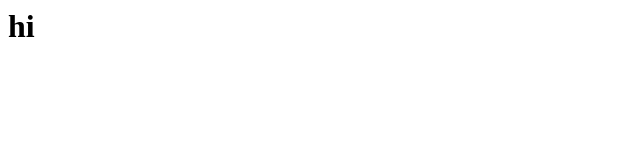
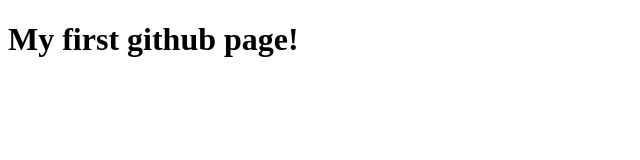
Before and after one commit to Shravan-Sharvesh/hi, a plain HTML site: page index.html in a window 1280 px wide. Shown: the whole page, without its empty margins (0-640 px from the left). Drawn offline with Linux system fonts and the light colour scheme.

Commit message:
first commit

```diff
--- a/index.html
+++ b/index.html
@@ -1 +1,11 @@
-<h1>hi</h1>
+<!DOCTYPE html>
+<html lang="en">
+<head>
+    <meta charset="UTF-8">
+    <meta name="viewport" content="width=device-width, initial-scale=1.0">
+    <title>My Page</title>
+</head>
+<body>
+    <h1>My first github page!</h1>
+</body>
+</html>
```
